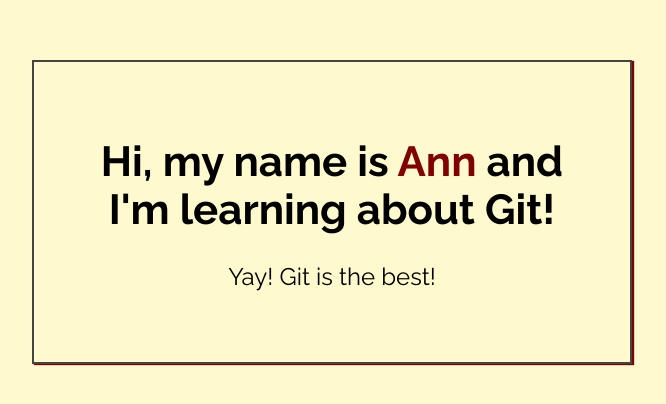
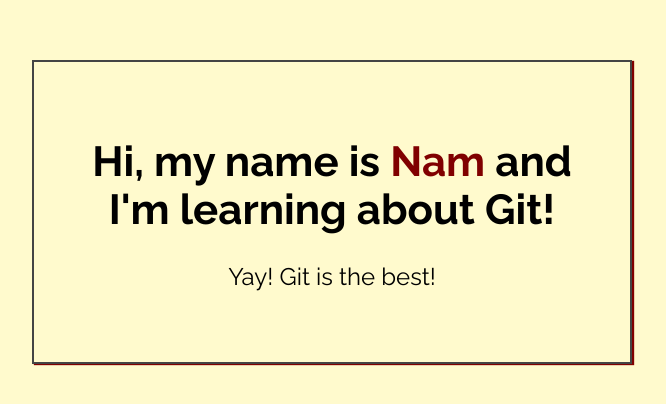
Before and after one commit to YehOkiHub/skillsharerepo, a plain HTML site: page index.html in a window 1280 px wide. Shown: the part 188-592 px from the top of the page, without its empty margins (308-974 px from the left). Drawn offline with Linux system fonts and the light colour scheme.

Commit message:
sending changes to github

```diff
--- a/index.html
+++ b/index.html
@@ -14,7 +14,7 @@
 <body>
 
     <div class="greeting">
-        <h1>Hi, my name is <span class="highlight">Ann</span> and I'm learning about Git! </h1>
+        <h1>Hi, my name is <span class="highlight">Nam</span> and I'm learning about Git! </h1>
 
         <p>Yay! Git is the best!</p>
     </div>
```
